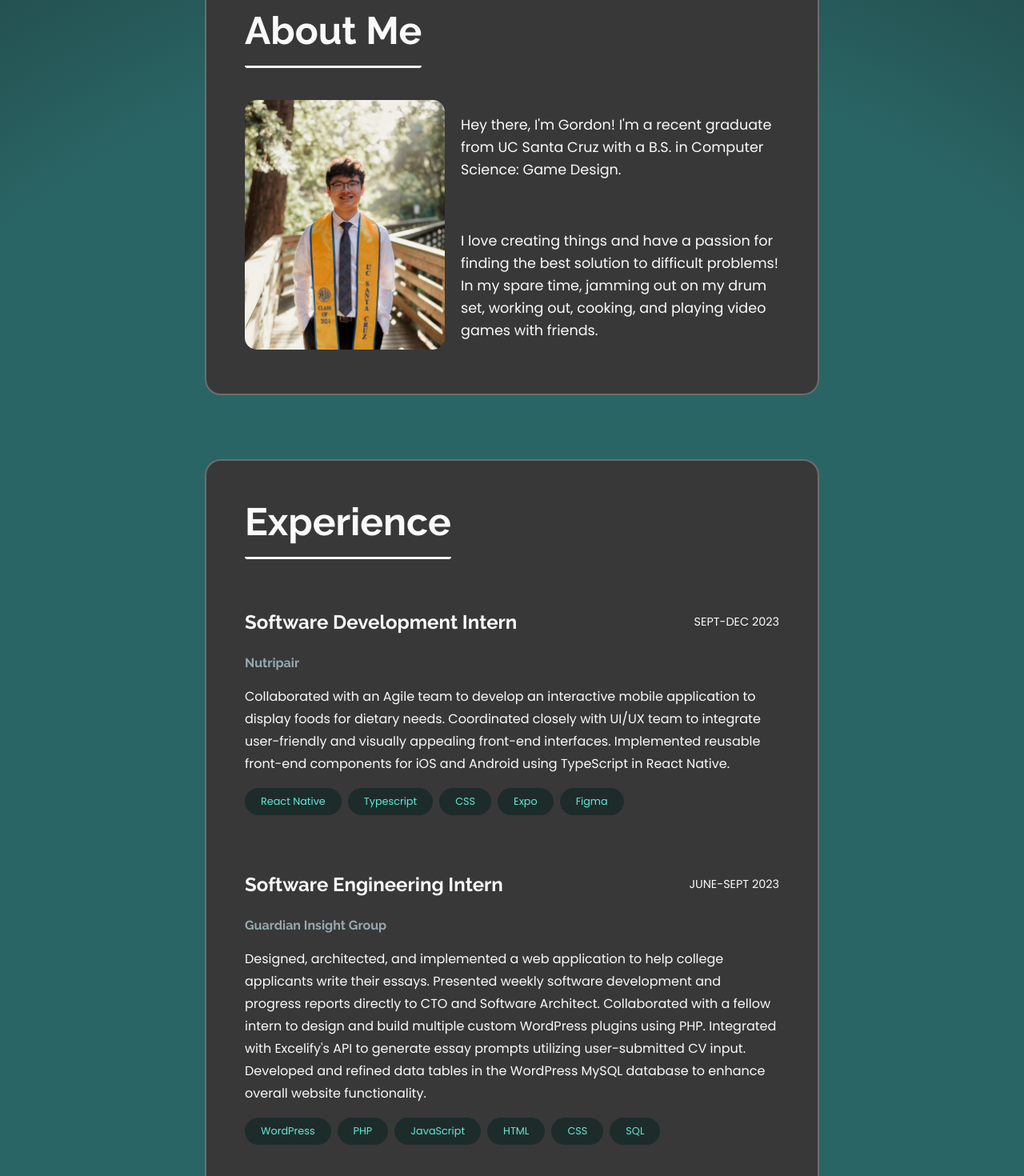
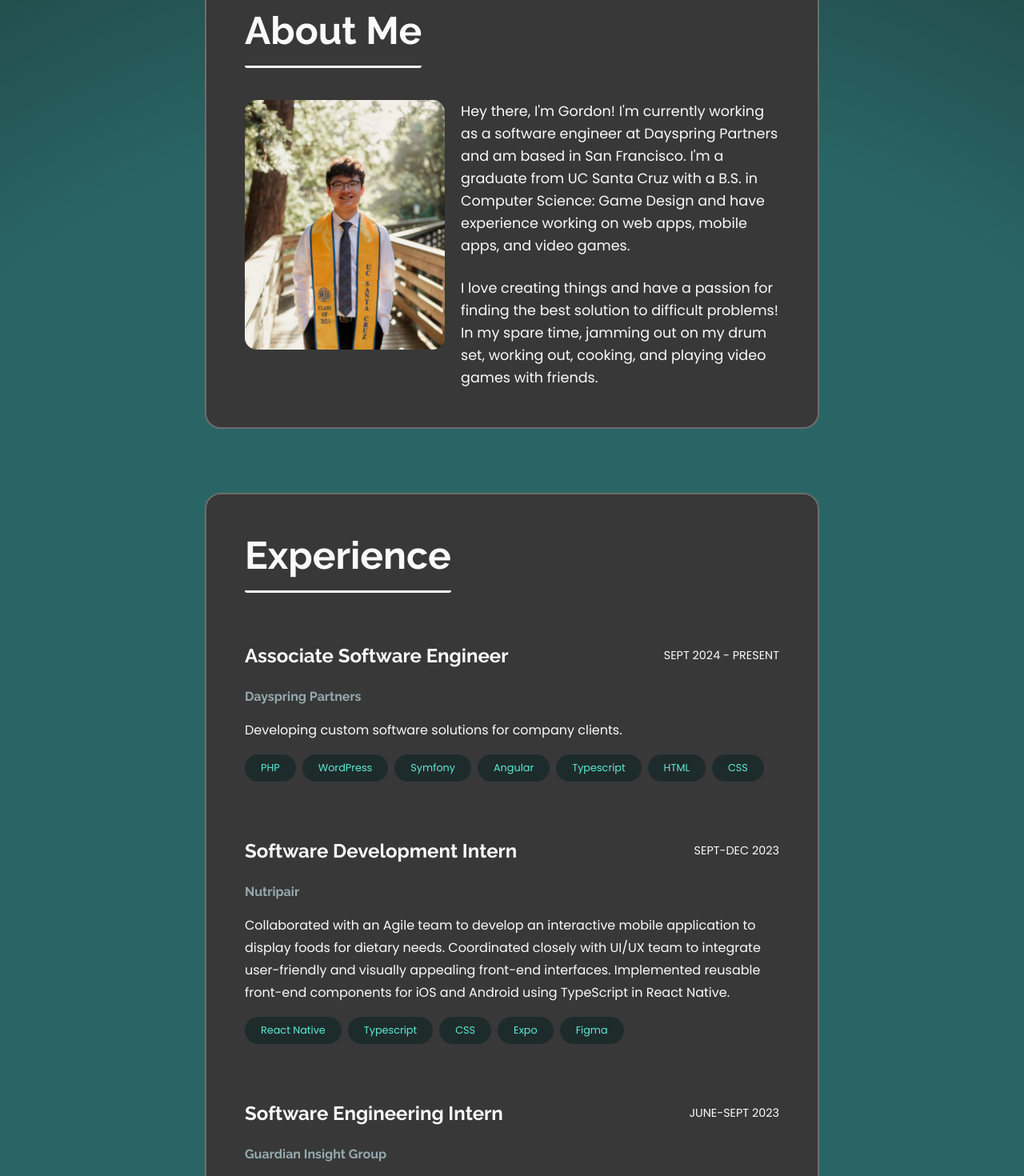
Before and after one commit to goyeet/goyeet.github.io, a React (Create React App) app: page / in a window 1280 px wide. Shown: the part 840-2310 px from the top of the page at 80% size. Built offline with nearby package versions, Linux system fonts and the light colour scheme.

Commit message:
updated content and styles

```diff
--- a/src/App.css
+++ b/src/App.css
@@ -39,6 +39,7 @@ p {
   font-family: "Poppins";
   font-size: 1.1rem;
   line-height: 1.75rem;
+  margin: 0;
 }
 
 .section {
--- a/src/components/AboutMe/AboutMe.js
+++ b/src/components/AboutMe/AboutMe.js
@@ -9,8 +9,8 @@ function AboutMe() {
         <img className="portrait" src={portrait} alt="portrait" />
         <div>
           <p>
-            Hey there, I'm Gordon! I'm a recent graduate from UC Santa Cruz with a B.S. in Computer
-            Science: Game Design.
+            Hey there, I'm Gordon! I'm currently working as a software engineer at Dayspring Partners and am based in San Francisco.
+            I'm a graduate from UC Santa Cruz with a B.S. in Computer Science: Game Design and have experience working on web apps, mobile apps, and video games.
           </p>
           <br />
           <p>
--- a/src/components/Experience/Experience.js
+++ b/src/components/Experience/Experience.js
@@ -1,6 +1,15 @@
 import ExperienceCard from "../ExperienceCard/ExperienceCard";
 
 const experiences = [
+  {
+    link: "https://www.dayspringpartners.com/",
+    jobTitle: "Associate Software Engineer",
+    company: "Dayspring Partners",
+    date: "SEPT 2024 - PRESENT",
+    description:
+        "Developing custom software solutions for company clients.",
+    technologies: ["PHP", "WordPress", "Symfony", "Angular", "Typescript", "HTML", "CSS"],
+  },
   {
     link: "https://www.nutripair.co/",
     jobTitle: "Software Development Intern",
--- a/src/components/ExperienceCard/ExperienceCard.css
+++ b/src/components/ExperienceCard/ExperienceCard.css
@@ -43,7 +43,7 @@
 
 .job-description {
   font-size: 1rem;
-  margin-bottom: 1rem;
+  margin: 1rem 0 1rem 0;
 }
 
 .technologies {
--- a/src/components/Navbar/Navbar.css
+++ b/src/components/Navbar/Navbar.css
@@ -1,5 +1,5 @@
 .navbar {
-  width: 750px;
+  width: 60%;
   z-index: 10;
   display: flex;
   justify-content: space-around;
@@ -28,8 +28,6 @@
 .navLink:hover {
   color: var(--hover-color);
   transition: 0.5s ease;
-  /* background-color: var(--light-gray);
-  border-radius: 20px; */
 }
 
 .navbar-mobile {
--- a/src/components/ProjectCard/ProjectCard.css
+++ b/src/components/ProjectCard/ProjectCard.css
@@ -16,12 +16,11 @@
   transition: transform 0.3s ease-in-out;
   transform: scale(1);
   height: 16rem;
-  width: 80%;
 }
 
 @media (max-width: 650px) {
   .project-card {
-    width: 80%;
+    width: 90%;
     height: 12rem;
   }
 
--- a/src/components/Projects/Projects.css
+++ b/src/components/Projects/Projects.css
@@ -1,7 +1,7 @@
 .project-grid {
   display: grid;
   grid-template-columns: repeat(3, 1fr);
-  gap: 16px 8px;
+  gap: 16px 16px;
 }
 
 @media (max-width: 650px) {
--- a/src/components/Projects/Projects.js
+++ b/src/components/Projects/Projects.js
@@ -37,7 +37,7 @@ const projects = [
     link: "https://github.com/goyeet/RSA-Cryptosystem",
     img: RSA,
     projectTitle: "RSA Cryptosystem",
-    blurb: "A cryptosystem built using the RSA algorithm.",
+    blurb: "A cryptosystem built in C using the RSA algorithm.",
     description: "",
     technologies: ["C", "GMP Library"],
   },
@@ -45,7 +45,7 @@ const projects = [
     link: "https://goyeet.github.io/Mosaic-Generator/",
     img: MOSAIC,
     projectTitle: "Mosaic Generator",
-    blurb: "A program that turns images into digital mosaic art.",
+    blurb: "A p5.js program that turns images into digital mosaic art.",
     description: "",
     technologies: ["p5.js"],
   },
```
